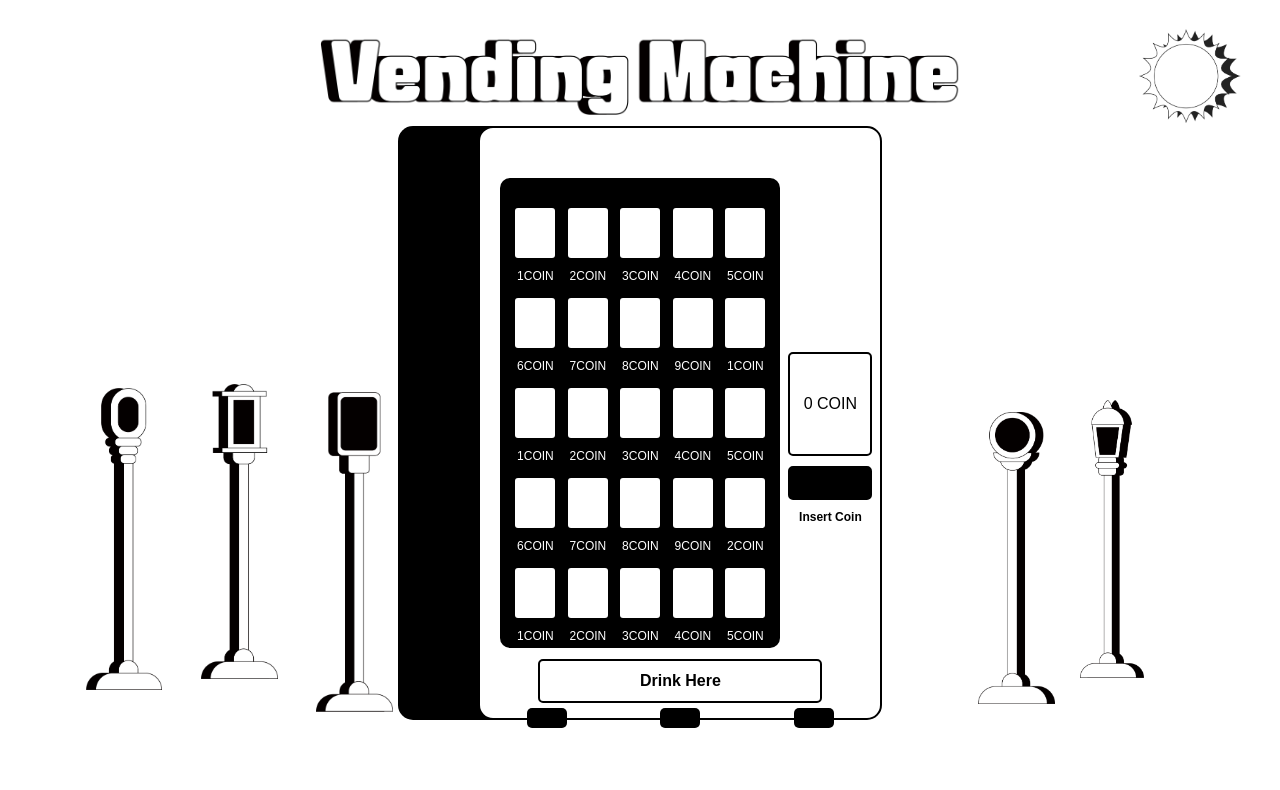
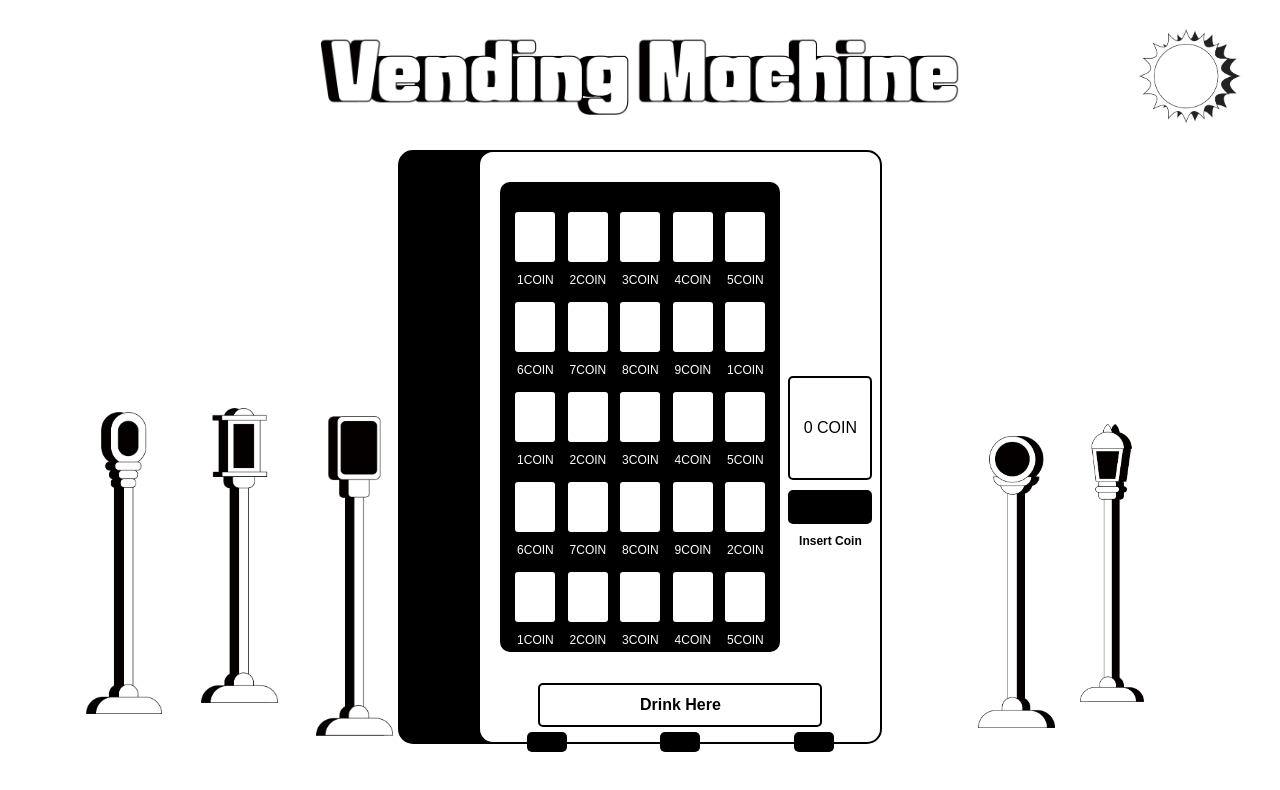
Before and after one commit to zoeznm/vending-machine, a website: page design/de.html in a window 1280 px wide. Drawn offline with Linux system fonts and the light colour scheme.

Commit message:
title, sun과 자판기가 겹쳐지는 것 수정

```diff
--- a/design/de.css
+++ b/design/de.css
@@ -70,6 +70,7 @@ main {
   background-color: #fff;
   border: 2px solid black;
   border-radius: 15px;
+  margin-top: 150px;
   box-shadow: 0 0 10px rgba(0, 0, 0, 0.1);
   transition: transform 0.3s ease-in-out;
   z-index: 1;
@@ -94,8 +95,8 @@ main {
   background-color: black;
   padding: 10px;
   border-radius: 10px;
-  margin-top: 30px;
-  margin-bottom: 50px;
+  margin-top: 10px;
+  margin-bottom: 70px;
   margin-left: 20px; /* Adjusted margin-left to move right */
 }
 
```
